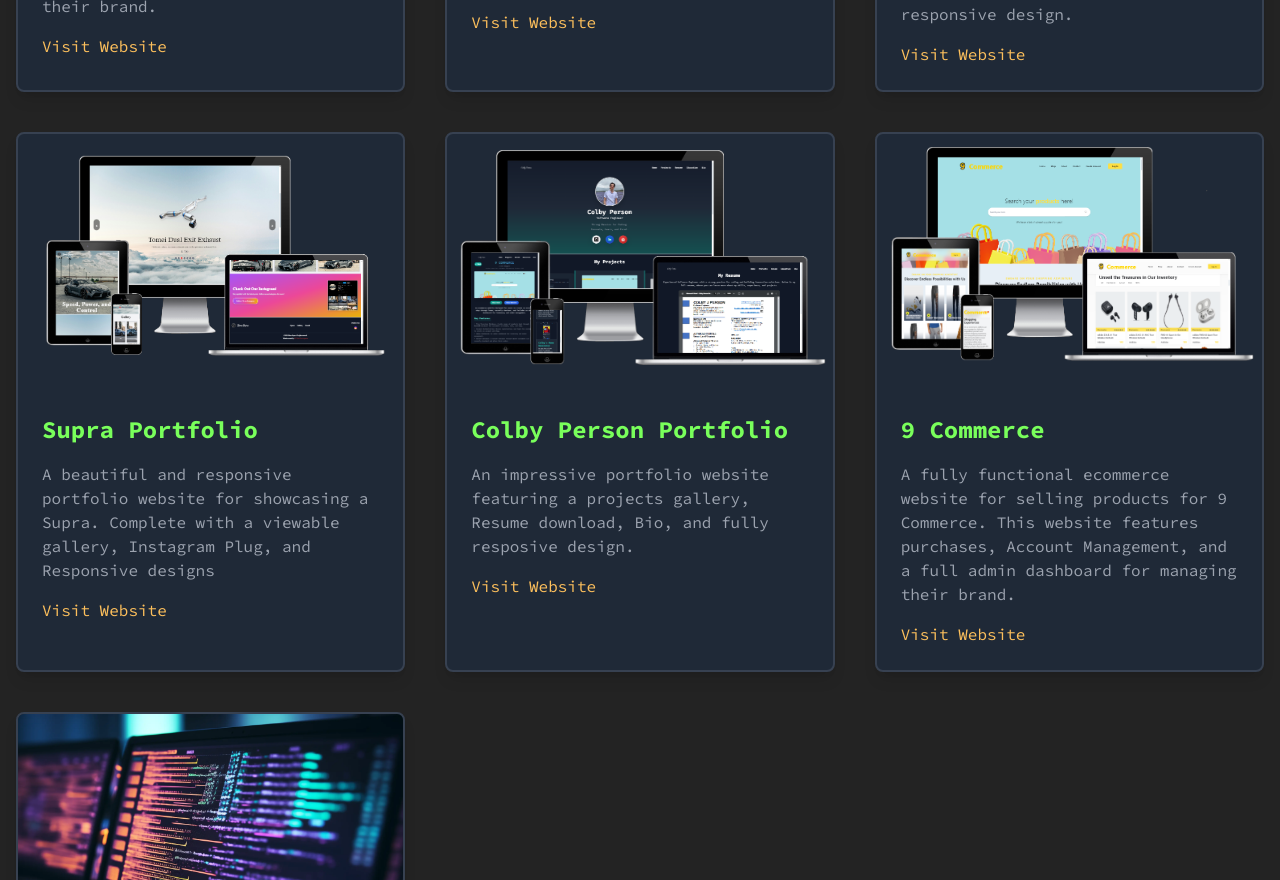
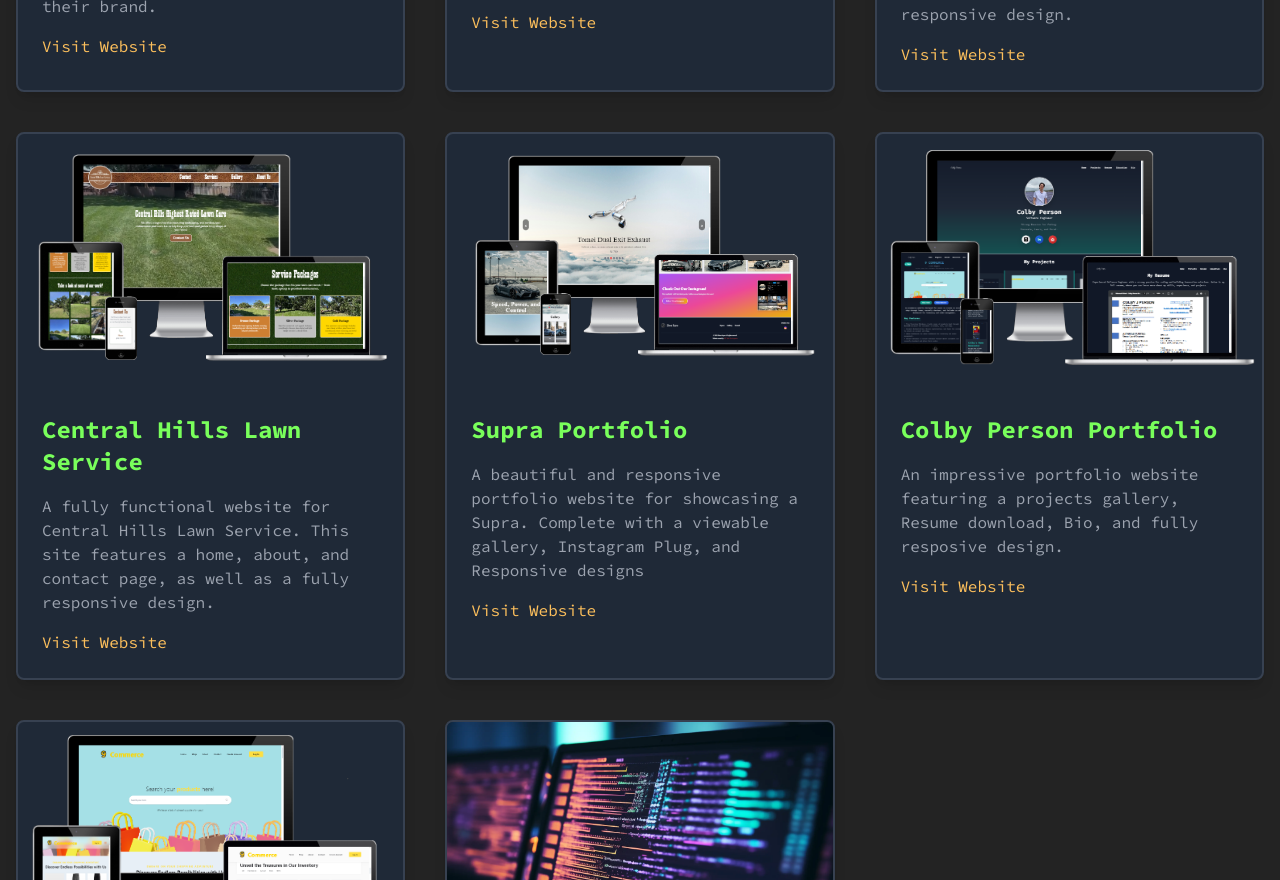
Before and after one commit to LetsGetRemixed/CJPweb, a React (Create React App) app: page /showcase in a window 1280 px wide. Shown: the part 760-1640 px from the top of the page. Built offline with nearby package versions, Linux system fonts and the light colour scheme.

Commit message:
Central Hills Showcase

```diff
--- a/src/components/Showcase/ShowcaseData.js
+++ b/src/components/Showcase/ShowcaseData.js
@@ -19,6 +19,13 @@ const showcaseData = [
       description: "A fully functional website for the Southern Technologist Group. This site features a home, about, and contact page, as well as a fully responsive design.",
       image: '/images/southerntech.png',
       link: "https://southerntechnologistgroup.com",
+    },
+    {
+      id: 4,
+      name: "Central Hills Lawn Service",
+      description: "A fully functional website for Central Hills Lawn Service. This site features a home, about, and contact page, as well as a fully responsive design.",
+      image: '/images/centralhills.png',
+      link: "https://centralhillslawnservices.com",
     },
     {
       id: 4,
```
Also changed, not shown: public/images/centralhills.png (added).
